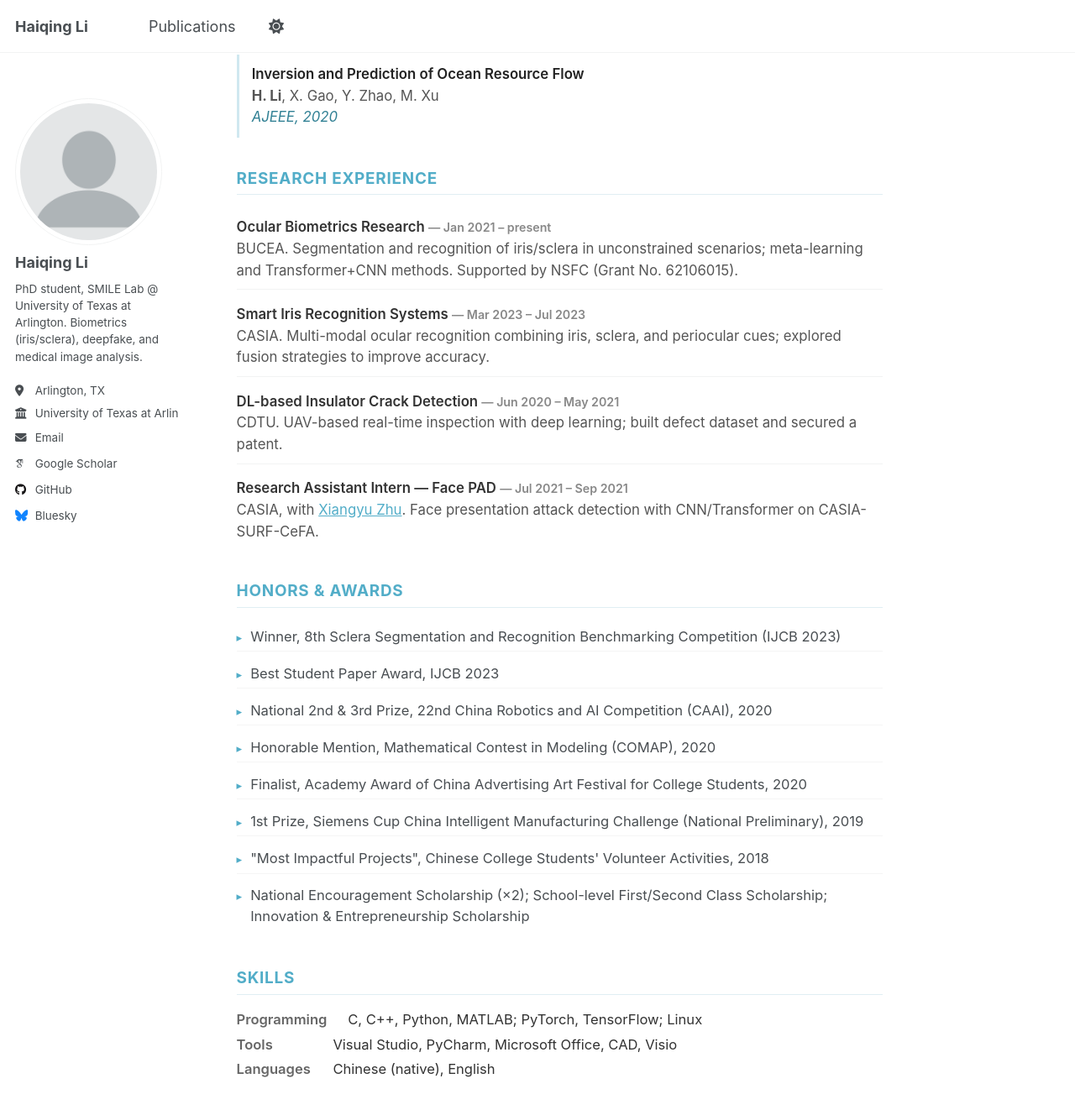
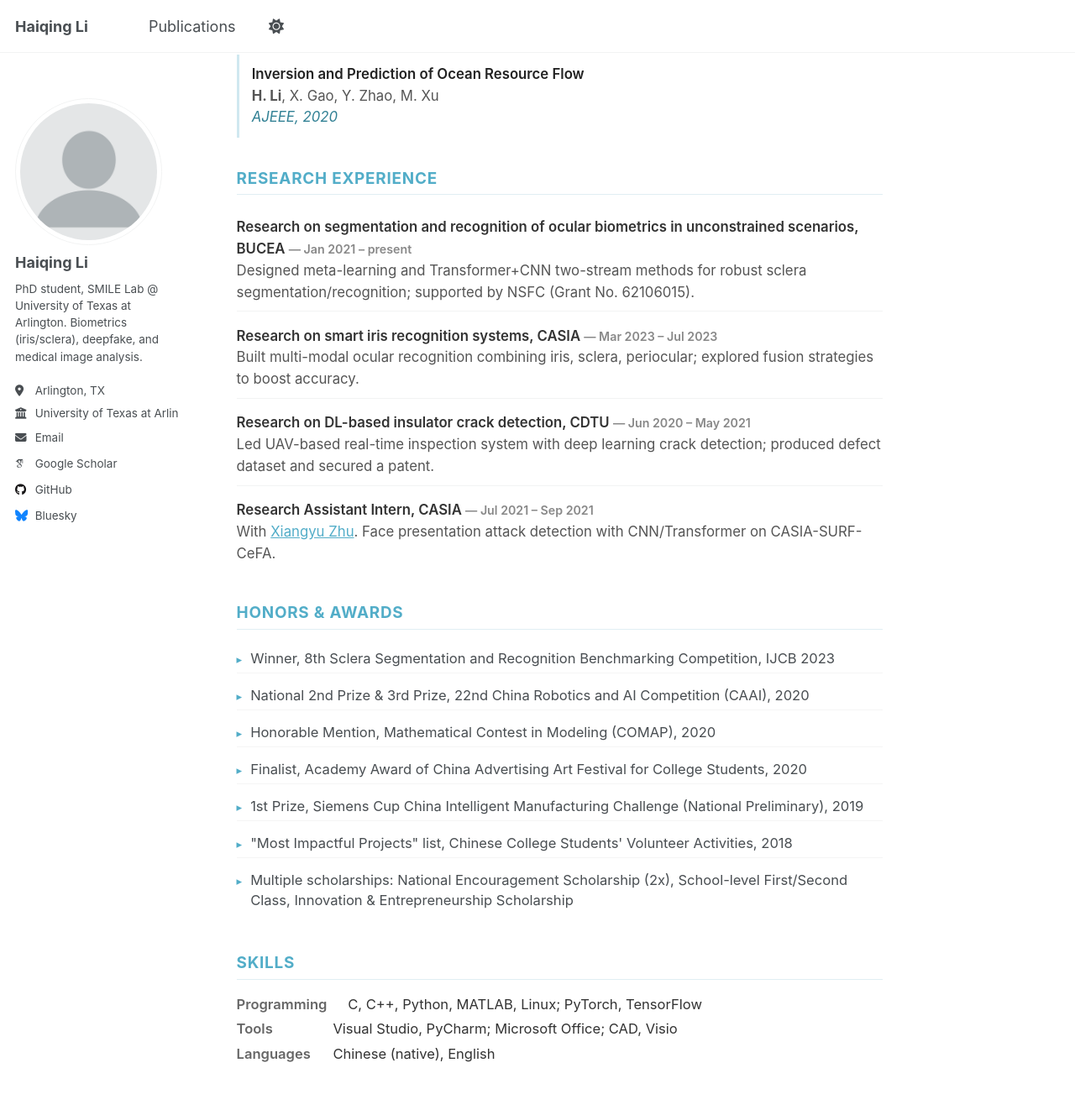
Before and after one commit to lhqqq/lhqqq.github.io, a Jekyll site: the page built from _pages/about.md, in a window 1280 px wide and 1400 px high, scrolled down 2111 px. Shown: the top 1322 px of the window at 84% size. Built offline with Jekyll 4.4.1, drawn with Linux system fonts in a browser that asks for light colours; some web fonts are replaced; a script that is not in the unit is left out; some of the changed text lies outside the part shown.

Commit message:
Restore original content: intro, research interests, experience, honors, skills

```diff
--- a/_pages/about.md
+++ b/_pages/about.md
@@ -163,9 +163,9 @@
 <div class="hp-section">
 <h2>Research Interests</h2>
 <ul>
-  <li>Medical AI &amp; medical image computing</li>
-  <li>Biometrics — iris/sclera recognition and presentation attack detection</li>
-  <li>Large language models (LLMs) and multi-modal learning</li>
+  <li>Medical AI</li>
+  <li>Biometrics (iris/sclera) and presentation attack detection</li>
+  <li>Large language models (LLMs)</li>
 </ul>
 </div>
 
@@ -261,20 +261,20 @@
 <h2>Research Experience</h2>
 <ul class="exp-list">
   <li>
-    <div class="exp-role">Ocular Biometrics Research <span class="exp-date">— Jan 2021 – present</span></div>
-    <div class="exp-org">BUCEA. Segmentation and recognition of iris/sclera in unconstrained scenarios; meta-learning and Transformer+CNN methods. Supported by NSFC (Grant No. 62106015).</div>
+    <div class="exp-role">Research on segmentation and recognition of ocular biometrics in unconstrained scenarios, BUCEA <span class="exp-date">— Jan 2021 – present</span></div>
+    <div class="exp-org">Designed meta-learning and Transformer+CNN two-stream methods for robust sclera segmentation/recognition; supported by NSFC (Grant No. 62106015).</div>
   </li>
   <li>
-    <div class="exp-role">Smart Iris Recognition Systems <span class="exp-date">— Mar 2023 – Jul 2023</span></div>
-    <div class="exp-org">CASIA. Multi-modal ocular recognition combining iris, sclera, and periocular cues; explored fusion strategies to improve accuracy.</div>
+    <div class="exp-role">Research on smart iris recognition systems, CASIA <span class="exp-date">— Mar 2023 – Jul 2023</span></div>
+    <div class="exp-org">Built multi-modal ocular recognition combining iris, sclera, periocular; explored fusion strategies to boost accuracy.</div>
   </li>
   <li>
-    <div class="exp-role">DL-based Insulator Crack Detection <span class="exp-date">— Jun 2020 – May 2021</span></div>
-    <div class="exp-org">CDTU. UAV-based real-time inspection with deep learning; built defect dataset and secured a patent.</div>
+    <div class="exp-role">Research on DL-based insulator crack detection, CDTU <span class="exp-date">— Jun 2020 – May 2021</span></div>
+    <div class="exp-org">Led UAV-based real-time inspection system with deep learning crack detection; produced defect dataset and secured a patent.</div>
   </li>
   <li>
-    <div class="exp-role">Research Assistant Intern — Face PAD <span class="exp-date">— Jul 2021 – Sep 2021</span></div>
-    <div class="exp-org">CASIA, with <a href="https://xiangyuzhu-open.github.io/homepage/">Xiangyu Zhu</a>. Face presentation attack detection with CNN/Transformer on CASIA-SURF-CeFA.</div>
+    <div class="exp-role">Research Assistant Intern, CASIA <span class="exp-date">— Jul 2021 – Sep 2021</span></div>
+    <div class="exp-org">With <a href="https://xiangyuzhu-open.github.io/homepage/">Xiangyu Zhu</a>. Face presentation attack detection with CNN/Transformer on CASIA-SURF-CeFA.</div>
   </li>
 </ul>
 </div>
@@ -282,20 +282,19 @@
 <div class="hp-section">
 <h2>Honors &amp; Awards</h2>
 <ul class="award-list">
-  <li>Winner, 8th Sclera Segmentation and Recognition Benchmarking Competition (IJCB 2023)</li>
-  <li>Best Student Paper Award, IJCB 2023</li>
-  <li>National 2nd &amp; 3rd Prize, 22nd China Robotics and AI Competition (CAAI), 2020</li>
+  <li>Winner, 8th Sclera Segmentation and Recognition Benchmarking Competition, IJCB 2023</li>
+  <li>National 2nd Prize &amp; 3rd Prize, 22nd China Robotics and AI Competition (CAAI), 2020</li>
   <li>Honorable Mention, Mathematical Contest in Modeling (COMAP), 2020</li>
   <li>Finalist, Academy Award of China Advertising Art Festival for College Students, 2020</li>
   <li>1st Prize, Siemens Cup China Intelligent Manufacturing Challenge (National Preliminary), 2019</li>
-  <li>"Most Impactful Projects", Chinese College Students' Volunteer Activities, 2018</li>
-  <li>National Encouragement Scholarship (×2); School-level First/Second Class Scholarship; Innovation &amp; Entrepreneurship Scholarship</li>
+  <li>"Most Impactful Projects" list, Chinese College Students' Volunteer Activities, 2018</li>
+  <li>Multiple scholarships: National Encouragement Scholarship (2x), School-level First/Second Class, Innovation &amp; Entrepreneurship Scholarship</li>
 </ul>
 </div>
 
 <div class="hp-section">
 <h2>Skills</h2>
-<div class="skill-row"><span class="skill-label">Programming</span><span class="skill-val">C, C++, Python, MATLAB; PyTorch, TensorFlow; Linux</span></div>
-<div class="skill-row"><span class="skill-label">Tools</span><span class="skill-val">Visual Studio, PyCharm, Microsoft Office, CAD, Visio</span></div>
+<div class="skill-row"><span class="skill-label">Programming</span><span class="skill-val">C, C++, Python, MATLAB, Linux; PyTorch, TensorFlow</span></div>
+<div class="skill-row"><span class="skill-label">Tools</span><span class="skill-val">Visual Studio, PyCharm; Microsoft Office; CAD, Visio</span></div>
 <div class="skill-row"><span class="skill-label">Languages</span><span class="skill-val">Chinese (native), English</span></div>
 </div>
```
Also changed, not shown: other parts of _pages/about.md (+1 -1 lines).
